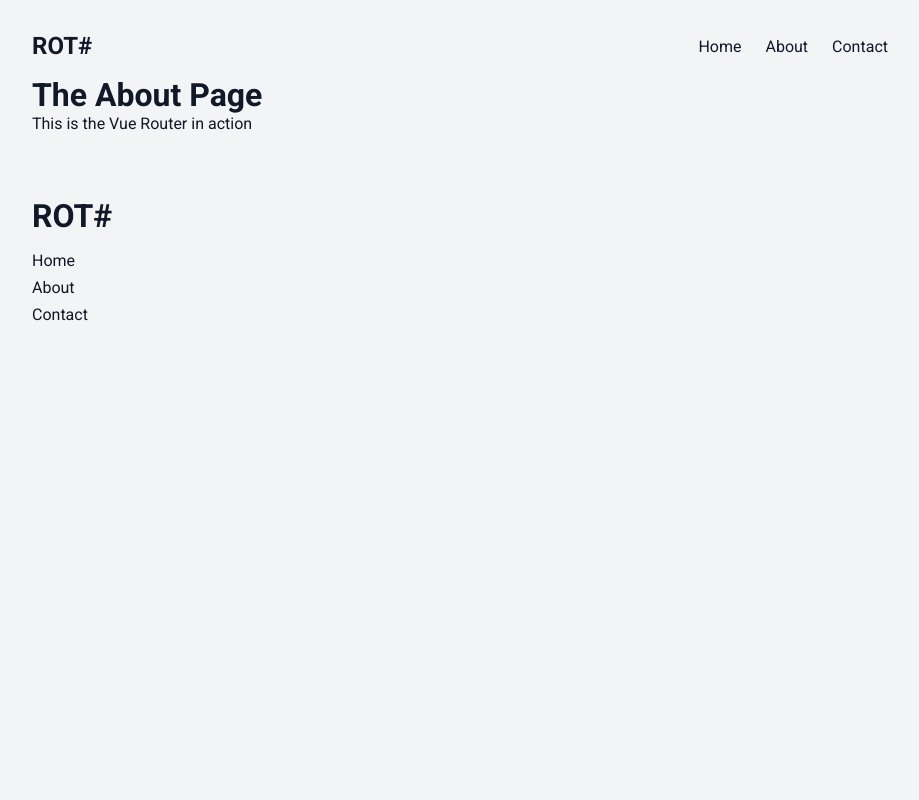
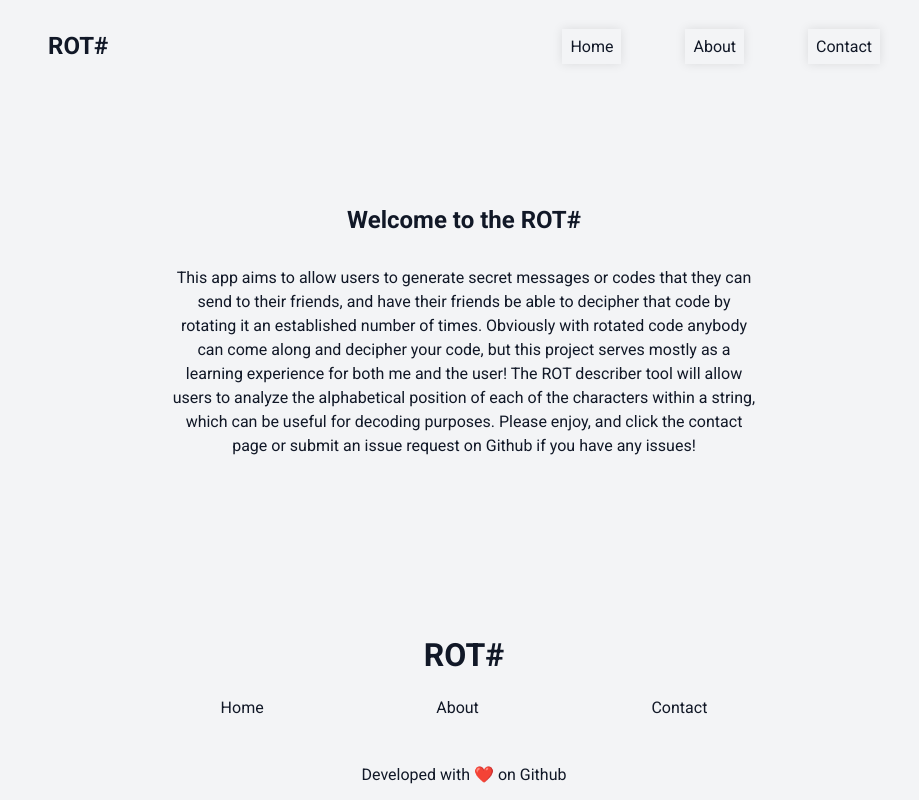
Before and after one commit to Personal-Library/rot-generator, a Vue app: page /about in a window 1280 px wide. Shown: the whole page, without its empty margins (176-1095 px from the left). Built offline with nearby package versions, Linux system fonts and the light colour scheme.

Commit message:
feat: Add About and Contact views

```diff
--- a/src/App.vue
+++ b/src/App.vue
@@ -1,19 +1,19 @@
 <template>
 	<div class="container">
-		<Header />
+		<TheHeader />
 		<router-view />
-		<Footer />
+		<TheFooter />
 	</div>
 </template>
 
 <script>
-import Header from './components/Header';
-import Footer from './components/Footer';
+import TheHeader from './components/TheHeader';
+import TheFooter from './components/TheFooter';
 
 export default {
 	components: {
-		Header,
-		Footer,
+		TheHeader,
+		TheFooter,
 	},
 };
 </script>
@@ -33,13 +33,17 @@
 }
 
 body {
-	padding: 1em;
 	background-color: #f3f4f6;
 	color: #111827;
 }
 
 .container {
 	margin: 0 auto;
+	padding: 1em;
 	max-width: 864px;
+	min-height: 100vh;
+	display: flex;
+	flex-direction: column;
+	justify-content: space-between;
 }
 </style>
--- /dev/null
+++ b/src/components/AboutContent.vue
@@ -0,0 +1,30 @@
+<template>
+	<div>
+		<h2 class="content-header">
+			Welcome to the ROT#
+		</h2>
+		<p class="content-body">
+			This app aims to allow users to generate secret messages or codes that they can send to their
+			friends, and have their friends be able to decipher that code by rotating it an established
+			number of times. Obviously with rotated code anybody can come along and decipher your code,
+			but this project serves mostly as a learning experience for both me and the user! The ROT
+			describer tool will allow users to analyze the alphabetical position of each of the characters
+			within a string, which can be useful for decoding purposes. Please enjoy, and click the
+			contact page or submit an issue request on Github if you have any issues!
+		</p>
+	</div>
+</template>
+
+<style scoped>
+.content-header {
+	margin-top: 2em;
+	text-align: center;
+}
+
+.content-body {
+	margin: 2em auto 0 auto;
+	max-width: 65ch;
+	line-height: 1.5em;
+	text-align: center;
+}
+</style>
--- /dev/null
+++ b/src/components/ContactContent.vue
@@ -0,0 +1,51 @@
+<template>
+	<div class="contact-wrapper">
+		<h2 class="contact-header">If you have any questions, or would like to reach out:</h2>
+		<ul class="contact-details">
+			<li>
+				<p class="contact-source-title">
+					<b>Github: </b>
+				</p>
+				<a href="https://www.github.com/anthonybui94/" target="_blank" rel="noreferrer"
+					>https://www.github.com/anthonybui94/</a
+				>
+			</li>
+			<li>
+				<p class="contact-source-title">
+					<b>Email: </b>
+				</p>
+				anthony-222@live.com
+			</li>
+		</ul>
+	</div>
+</template>
+
+<style scoped>
+.contact-header {
+	max-width: 65ch;
+	text-align: center;
+}
+
+.contact-details {
+	margin-top: 2em;
+	list-style: none;
+	text-align: center;
+}
+
+.contact-source-title {
+	margin: 1em 0;
+}
+
+a {
+	color: inherit;
+	text-decoration: none;
+}
+
+a:visited {
+	color: inherit;
+}
+
+a:hover {
+	background-color: #d1fae5;
+}
+</style>
--- a/src/components/RotSection.vue
+++ b/src/components/RotCreateSection.vue
@@ -68,7 +68,6 @@
 }
 
 .input-wrapper {
-	margin-left: 1em;
 	margin-top: 1.5em;
 	display: flex;
 	justify-content: center;
--- a/src/components/RotDescriptionSection.vue
+++ b/src/components/RotDescriptionSection.vue
@@ -1,9 +1,19 @@
 <template>
 	<h2 class="describer-header">ROT Description Section</h2>
+	<p class="describer-content">
+		Insert any string of text below, and the describer will give you the alphabetical position of
+		each character in the provided string. If the character is non-alphabetical, a '#' is provided
+		as the position instead.
+	</p>
 	<textarea class="input-field" v-model="text" />
 	<ul class="description-list">
 		<li class="list-item" v-for="(characterObj, index) in descArr" :key="index">
-			{{ characterObj.character }} : {{ characterObj.position }}
+			<div class="character">
+				{{ characterObj.character }}
+			</div>
+			<div class="position">
+				{{ characterObj.position }}
+			</div>
 		</li>
 	</ul>
 </template>
@@ -30,6 +40,12 @@
 	margin-top: 2em;
 }
 
+.describer-content {
+	max-width: 65ch;
+	line-height: 1.5em;
+	margin-top: 1em;
+}
+
 .input-field {
 	margin-top: 2em;
 	padding: 0.5em;
@@ -53,13 +69,23 @@
 
 .list-item {
 	background-color: #f9fafb;
-	margin-left: 1em;
 	padding: 1em 0.5em;
 	width: 100px;
 	text-align: center;
 	border: none;
 	box-shadow: 0 0 10px 0 rgba(0, 0, 0, 0.1);
+	display: flex;
 }
+
+.character {
+	width: 50%;
+}
+
+.position {
+	width: 50%;
+	border-left: 2px solid black;
+}
+
 .list-item:hover {
 	box-shadow: 0 0 20px 0 rgba(0, 0, 0, 0.2);
 }
--- a/src/components/Footer.vue
+++ b/src/components/TheFooter.vue
@@ -10,24 +10,29 @@
 				<li><router-link to="/contact">Contact</router-link></li>
 			</ul>
 		</div>
+		<div class="developed-with">
+			<a href="https://github.com/Personal-Library/rot-generator" target="_blank" rel="noreferrer"
+				>Developed with ❤️ on Github</a
+			>
+		</div>
 	</footer>
 </template>
 
 <script>
 export default {
 	setup() {
-		const scrollToTop = () => window.scrollTo(0,0);
+		const scrollToTop = () => window.scrollTo(0, 0);
 
 		return {
-			scrollToTop
-		}
-	}
-}
+			scrollToTop,
+		};
+	},
+};
 </script>
 
 <style scoped>
 footer {
-	margin-top: 4em;
+	margin-top: 6em;
 }
 
 a {
@@ -42,9 +47,20 @@
 ul {
 	margin-top: 1em;
 	list-style: none;
+	display: flex;
+	justify-content: space-evenly;
 }
 
 li {
 	margin-top: 0.5em;
 }
+
+.logo-container {
+	text-align: center;
+}
+
+.developed-with {
+	width: fit-content;
+	margin: 3em auto 0 auto;
+}
 </style>
--- a/src/components/Header.vue
+++ b/src/components/TheHeader.vue
@@ -13,10 +13,12 @@
 .logo {
 	margin: 0;
 	padding: 0;
+	box-shadow: none;
 }
 
 .logo:hover {
 	background-color: inherit;
+	box-shadow: none;
 }
 
 nav {
@@ -29,8 +31,9 @@
 a {
 	text-decoration: none;
 	color: inherit;
-	margin-left: 0.5em;
+	margin-left: 1em;
 	padding: 0.5em;
+	box-shadow: 0 0 10px 0 rgba(0, 0, 0, 0.1);
 }
 
 a:visited {
@@ -38,6 +41,12 @@
 }
 
 a:hover {
-	background-color: #bfdbfe;
+	box-shadow: 0 0 20px 0 rgba(0, 0, 0, 0.2);
+}
+
+@media (min-width: 768px) {
+	a {
+		margin-left: 4em;
+	}
 }
 </style>
--- a/src/views/About.vue
+++ b/src/views/About.vue
@@ -1,4 +1,13 @@
 <template>
-	<h1>The About Page</h1>
-	<p>This is the Vue Router in action</p>
+	<AboutContent />
 </template>
+
+<script>
+import AboutContent from '../components/AboutContent';
+
+export default {
+	components: {
+		AboutContent,
+	},
+};
+</script>
--- a/src/views/Contact.vue
+++ b/src/views/Contact.vue
@@ -1,13 +1,15 @@
 <template>
-
+	<ContactContent />
 </template>
 
 <script>
+import ContactContent from '../components/ContactContent';
+
 export default {
-// TODO
-}
+	components: {
+		ContactContent,
+	},
+};
 </script>
 
-<style>
-
-</style>
+<style></style>
--- a/src/views/Home.vue
+++ b/src/views/Home.vue
@@ -1,20 +1,20 @@
 <template>
 	<IntroSection />
-	<RotSection />
+	<RotCreateSection />
 	<RotAnalyzerSection />
 	<RotDescriptionSection />
 </template>
 
 <script>
 import IntroSection from '../components/IntroSection';
-import RotSection from '../components/RotSection';
+import RotCreateSection from '../components/RotCreateSection';
 import RotAnalyzerSection from '../components/RotAnalyzerSection';
 import RotDescriptionSection from '../components/RotDescriptionSection';
 
 export default {
 	components: {
 		IntroSection,
-		RotSection,
+		RotCreateSection,
 		RotAnalyzerSection,
 		RotDescriptionSection,
 	},
```
